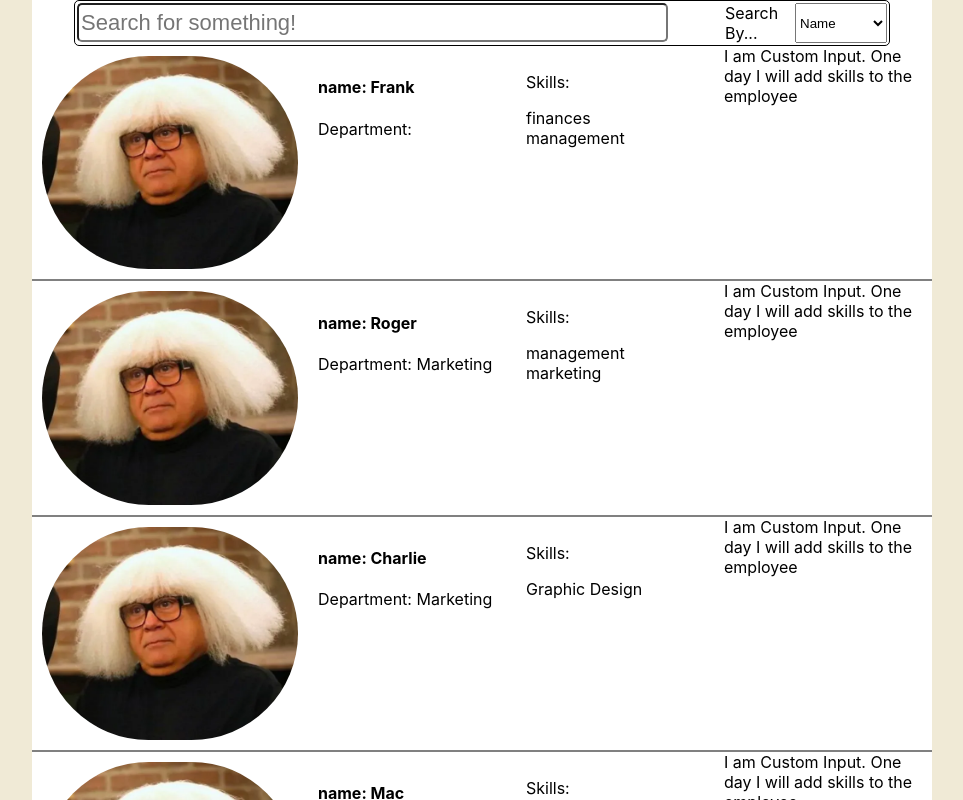
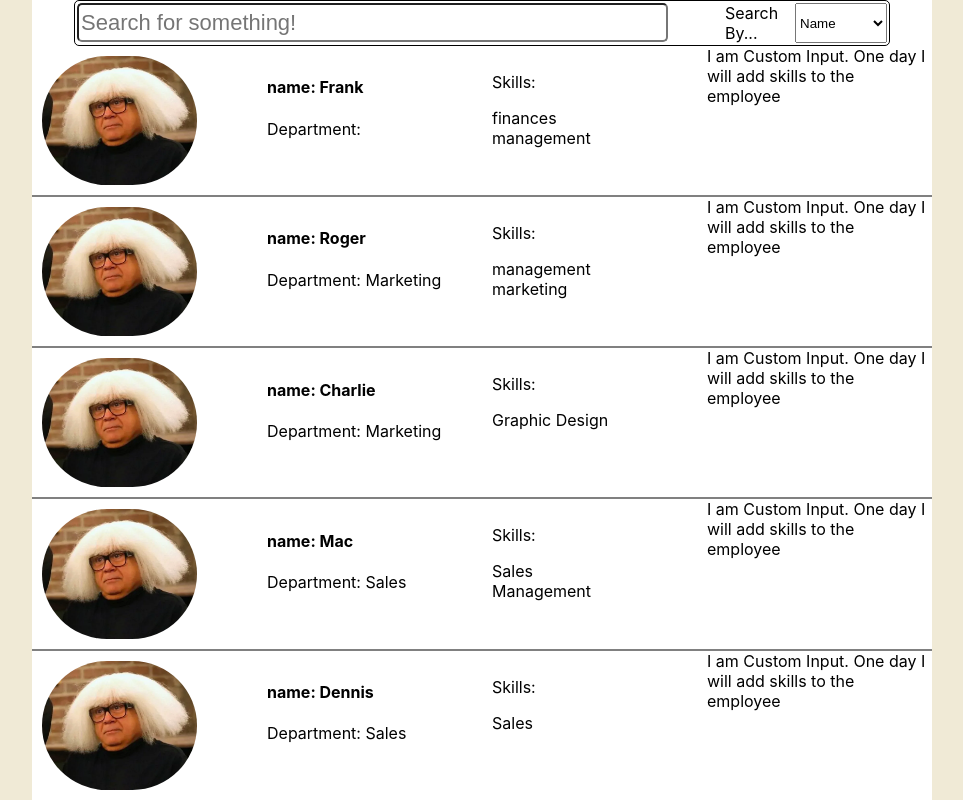
Before and after one commit to CD-Mackay/staffing-app, a React (Create React App) app: page / in a window 1280 px wide. Shown: the top 800 px of the page, without its empty margins (158-1121 px from the left). Built offline with nearby package versions, Linux system fonts and the light colour scheme.

Commit message:
add media queries to staffcard

```diff
--- a/src/components/StaffCard/styledStaffCard.js
+++ b/src/components/StaffCard/styledStaffCard.js
@@ -24,6 +24,13 @@ const StyledStaffCard = styled.div`
     list-style-type: none;
   }
 
+  @media (min-width: 768px) {
+    .image-wrapper {
+      img {
+        max-width: 155px;
+      }
+    }
+  }
 `;
 
 export default StyledStaffCard;
```
